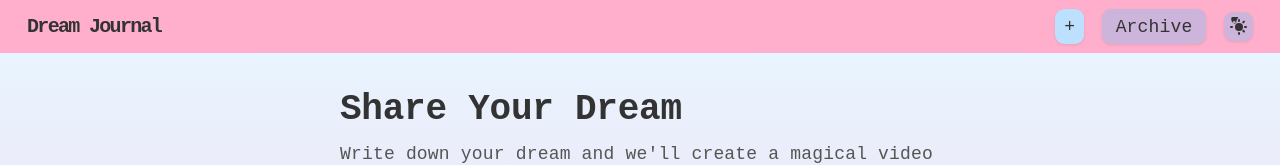
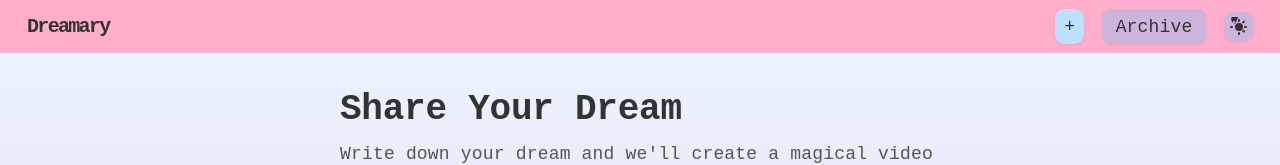
Before and after one commit to AnyaH0831/sleepover-frontend, a React (Vite) app: page / in a window 1280 px wide. Shown: the top 165 px of the page. Built offline with nearby package versions, Linux system fonts and the light colour scheme; no server answers.

Commit message:
dreamayr

```diff
--- a/index.html
+++ b/index.html
@@ -4,7 +4,7 @@
     <meta charset="UTF-8" />
     <link rel="icon" type="image/svg+xml" href="/favicon.svg" />
     <meta name="viewport" content="width=device-width, initial-scale=1.0" />
-    <title>Sleepover - Dream Journal</title>
+    <title>Sleepover - Dreamary</title>
   </head>
   <body>
     <div id="root"></div>
--- a/src/components/MenuBar.jsx
+++ b/src/components/MenuBar.jsx
@@ -123,7 +123,7 @@ export default function MenuBar({ isDarkMode, toggleDarkMode, currentView, onVie
         {/* Left side - Dream Journal title */}
         <div>
           <h1 style={styles.title}>
-            Dream Journal
+            Dreamary
           </h1>
         </div>
 
```
